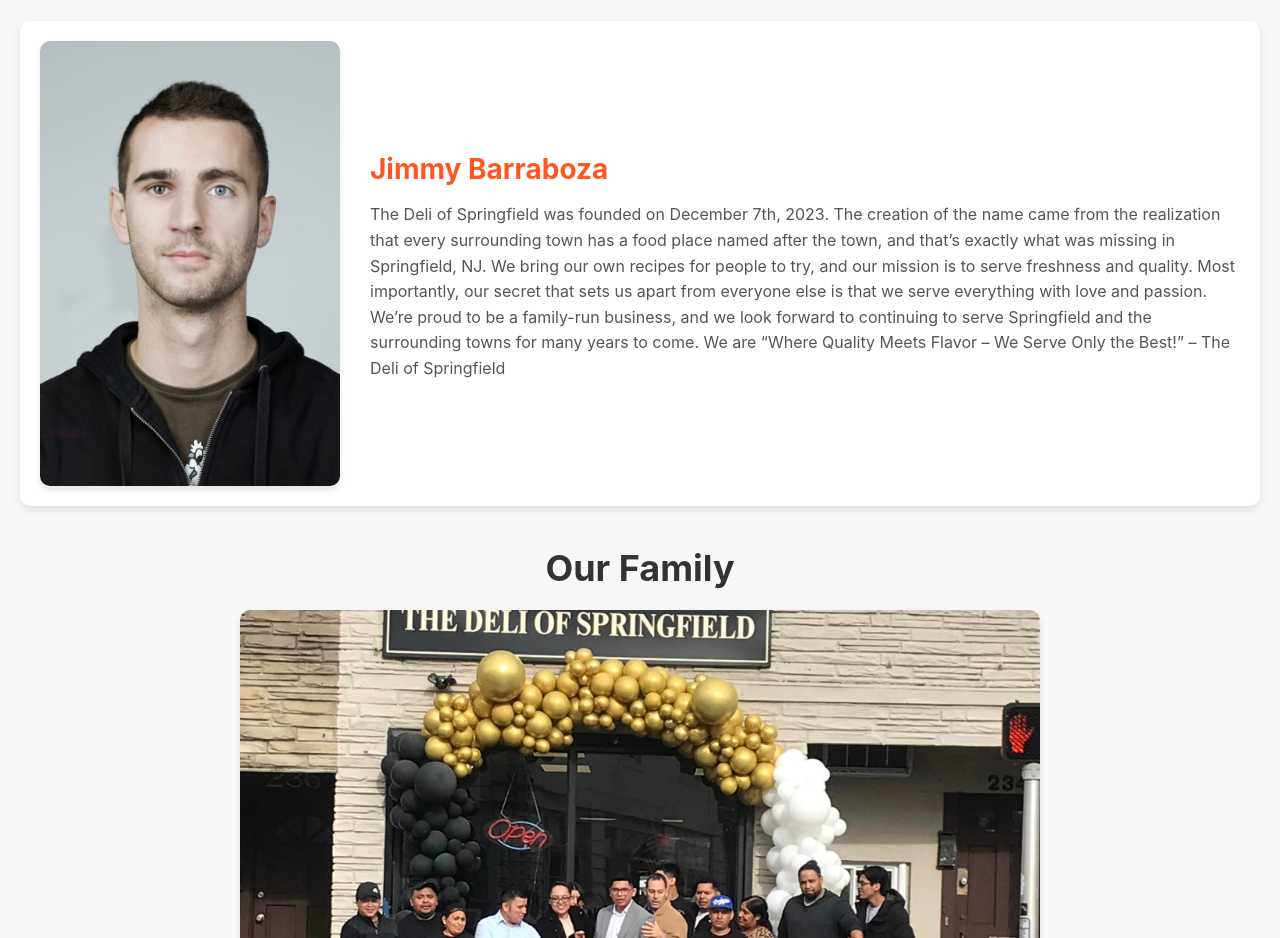
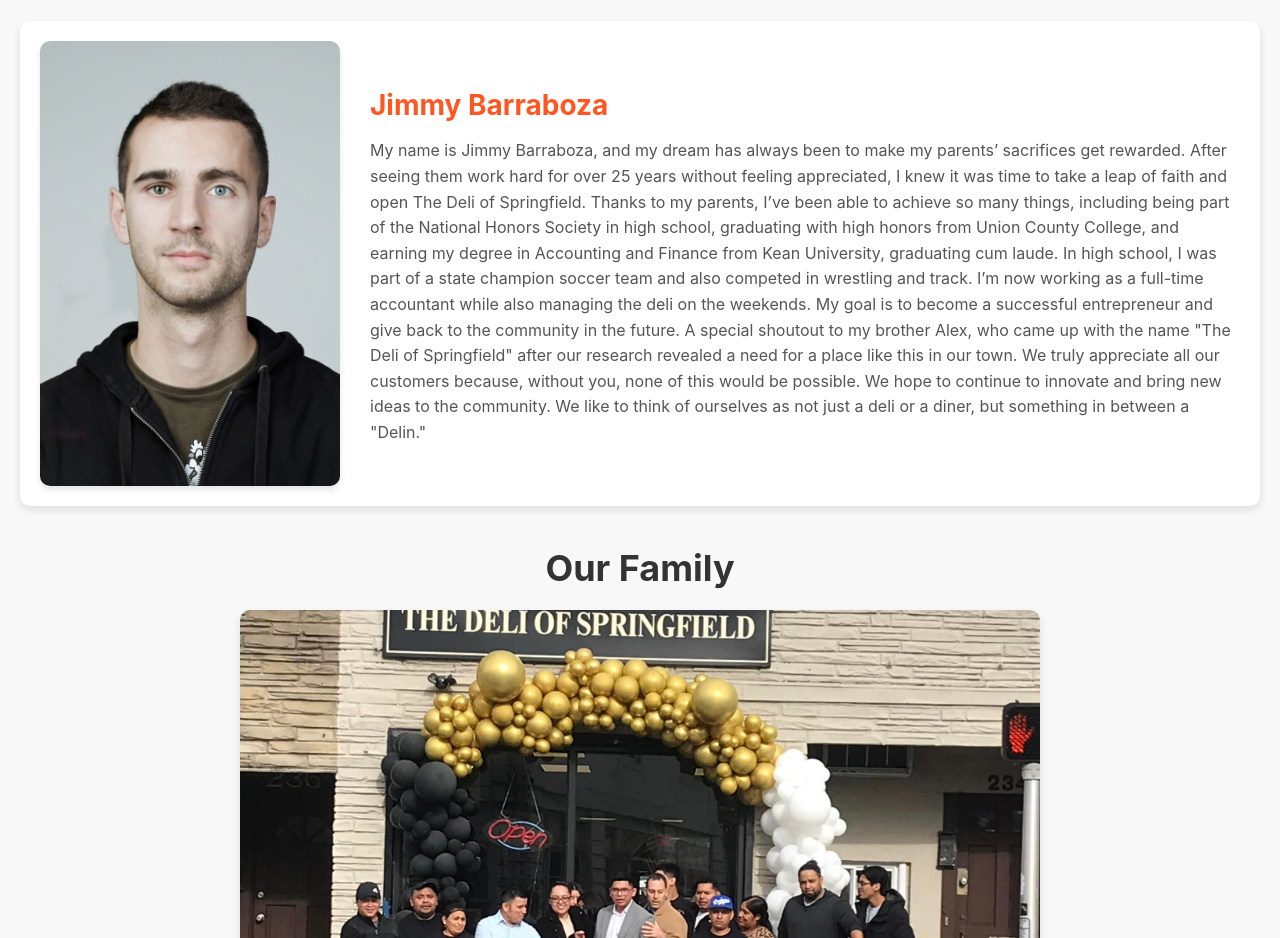
Before and after one commit to Chrisawgey/del, a React (Create React App) app: page /about in a window 1280 px wide. Shown: the part 960-1898 px from the top of the page. Built offline with nearby package versions, Linux system fonts and the light colour scheme.

Commit message:
beta version

```diff
--- a/src/pages/About.css
+++ b/src/pages/About.css
@@ -139,6 +139,7 @@
 
   .member-image {
       max-width: 100%;
+      max-height: 200px;
   }
 
   .member-details {
@@ -166,4 +167,5 @@
   .member-details p {
       font-size: 14px; /* Adjust text size for readability */
   }
+
 }
--- a/src/pages/About.js
+++ b/src/pages/About.js
@@ -61,14 +61,16 @@
           <div className="member-details">
             <h2>Jimmy Barraboza</h2>
             <p>
-            The Deli of Springfield was founded on December 7th, 2023. The creation of the name
-            came from the realization that every surrounding town has a food place named after
-            the town, and that’s exactly what was missing in Springfield, NJ. We bring our own
-            recipes for people to try, and our mission is to serve freshness and quality. Most
-            importantly, our secret that sets us apart from everyone else is that we serve everything
-            with love and passion. We’re proud to be a family-run business, and we look forward to
-            continuing to serve Springfield and the surrounding towns for many years to come. We are
-            “Where Quality Meets Flavor – We Serve Only the Best!” – The Deli of Springfield
+            My name is Jimmy Barraboza, and my dream has always been to make my parents’ sacrifices get rewarded. After seeing them work
+            hard for over 25 years without feeling appreciated, I knew it was time to take a leap of faith and open The Deli of Springfield.
+            Thanks to my parents, I’ve been able to achieve so many things, including being part of the National Honors Society in high school,
+             graduating with high honors from Union County College, and earning my degree in Accounting and Finance from Kean University, graduating
+             cum laude. In high school, I was part of a state champion soccer team and also competed in wrestling and track. I’m now working as a
+             full-time accountant while also managing the deli on the weekends. My goal is to become a successful entrepreneur and give back to the
+             community in the future. A special shoutout to my brother Alex, who came up with the name "The Deli of Springfield" after our research
+             revealed a need for a place like this in our town. We truly appreciate all our customers because, without you, none of this would be possible.
+             We hope to continue to innovate and bring new ideas to the community. We like to think of ourselves as not just a deli or a diner, but something
+              in between a "Delin."
 
             </p>
           </div>
--- a/src/pages/Home.css
+++ b/src/pages/Home.css
@@ -172,7 +172,7 @@
 /* Photo Carousel Section */
 .photo-carousel {
   text-align: center;
-  padding: 40px 20px;
+  padding: 20px 25px;
   background-color: #f8f8f8;
 }
 
--- a/src/pages/Home.js
+++ b/src/pages/Home.js
@@ -5,6 +5,7 @@
 import 'swiper/css'; // Core Swiper styles
 import 'swiper/css/navigation'; // Swiper navigation styles
 import 'swiper/css/pagination'; // Swiper pagination styles
+
 
 import photo1 from '../assets/photo1.jpg'; // Replace with actual photo paths
 import photo2 from '../assets/photo2.jpg';
@@ -46,6 +47,7 @@
       {/* Photo Carousel */}
       <section className="photo-carousel">
         <h2>What We Offer</h2>
+        <p></p>
         <Swiper
           spaceBetween={20}
           slidesPerView={3}
@@ -57,13 +59,13 @@
           loop={true}
         >
           <SwiperSlide>
-            <img src={photo1} alt="Deli item 1" className="carousel-photo" />
+            <img src={photo3} alt="Deli item 1 " className="carousel-photo" />
           </SwiperSlide>
           <SwiperSlide>
             <img src={photo2} alt="Deli item 2" className="carousel-photo" />
           </SwiperSlide>
           <SwiperSlide>
-            <img src={photo3} alt="Deli item 3" className="carousel-photo" />
+            <img src={photo1} alt="Deli item 3" className="carousel-photo" />
           </SwiperSlide>
           {/* Add more SwiperSlides as needed */}
         </Swiper>
```
